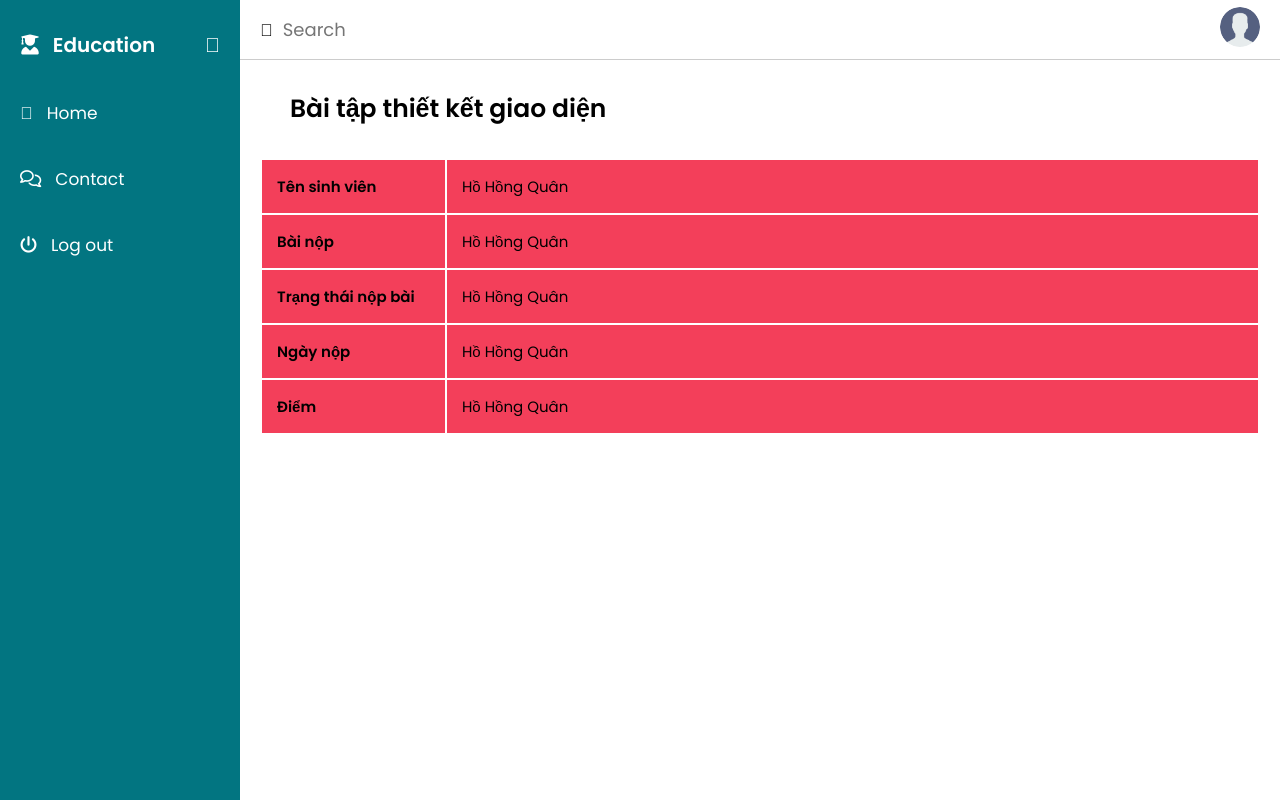
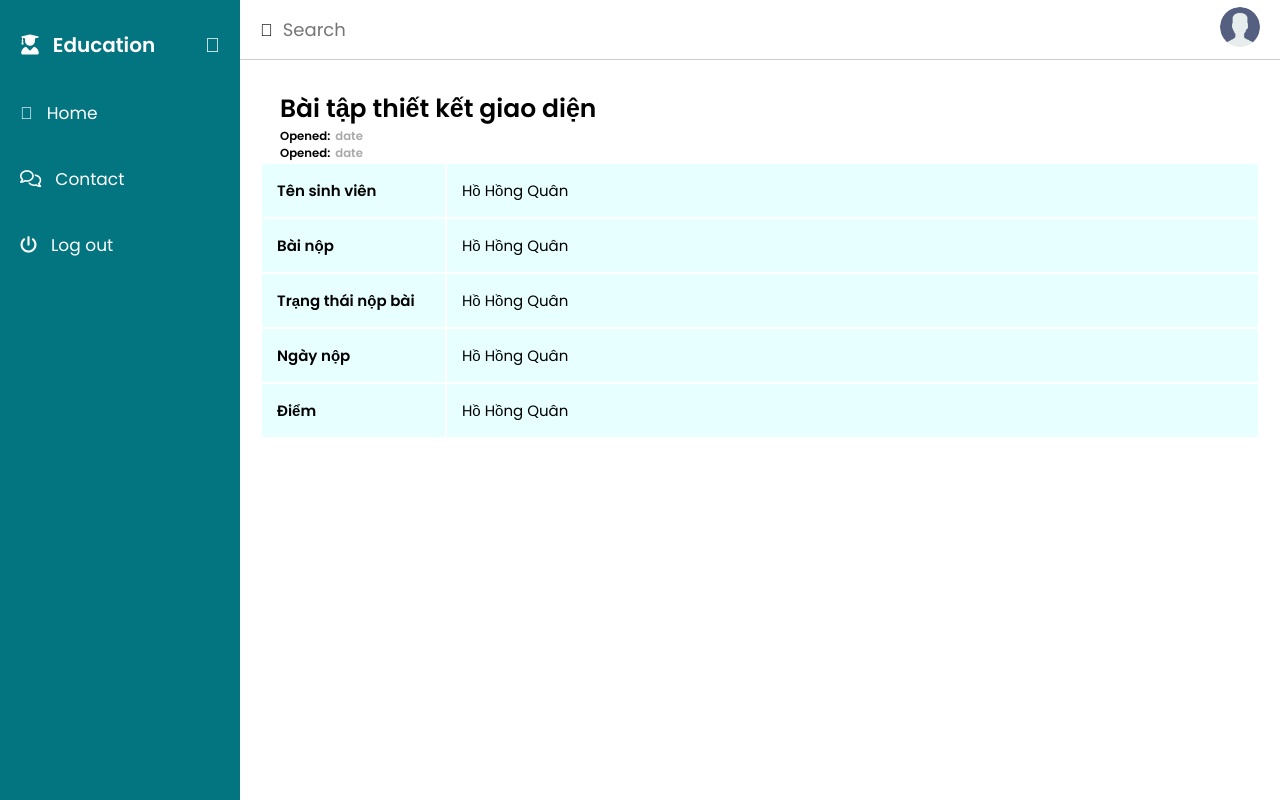
Before and after one commit to Archiroo/CongNgheWeb, a PHP site: page /CongNgheWeb/student/mark.php in a window 1280 px wide. Run offline with PHP 8.4, Linux system fonts and the light colour scheme; some libraries are stand-ins or nearby versions.

Commit message:
giao dien mark 3

```diff
--- a/student/css/student.css
+++ b/student/css/student.css
@@ -245,15 +245,15 @@ html{
 
 .main-mark h1{
     font-size: 2.5rem;
-    padding: 3rem;
+    padding: 3rem 2rem 0 2rem;
 }
 .table-mark{
     width:100%;
 
 }
 .table-mark tr{
-    background-color: #f33f5a;
-    border-style: 1px solid;
+    background-color:  rgb(231, 255, 255);
+    border: solid;
 }
 .table-mark th {
     padding: 15px;
@@ -265,6 +265,11 @@ html{
     padding: 15px;
     font-size: 1.5rem;
 }
-.test{
-    width: 500px;
+.main-mark .date-mark{
+    display: flex;
+    margin-left:  2rem;
 }
+.date-mark .date{
+    margin-left: 0.5rem;
+    color: rgb(170, 169, 169)
+}
--- a/student/mark.php
+++ b/student/mark.php
@@ -3,7 +3,14 @@
 ?>
 <div class="main-mark">
     <h1>Bài tập thiết kết giao diện</h1>
-
+    <div class="date-mark">
+        <h3>Opened:</h3>
+        <h3 class="date">date</h3>
+    </div>
+    <div class="date-mark">
+        <h3>Opened:</h3>
+        <h3 class="date">date</h3>
+    </div>
     <table class="table-mark">
         <tr>
             <th>Tên sinh viên</th>
```
Lines whose indentation alone changed are shown as unchanged.
